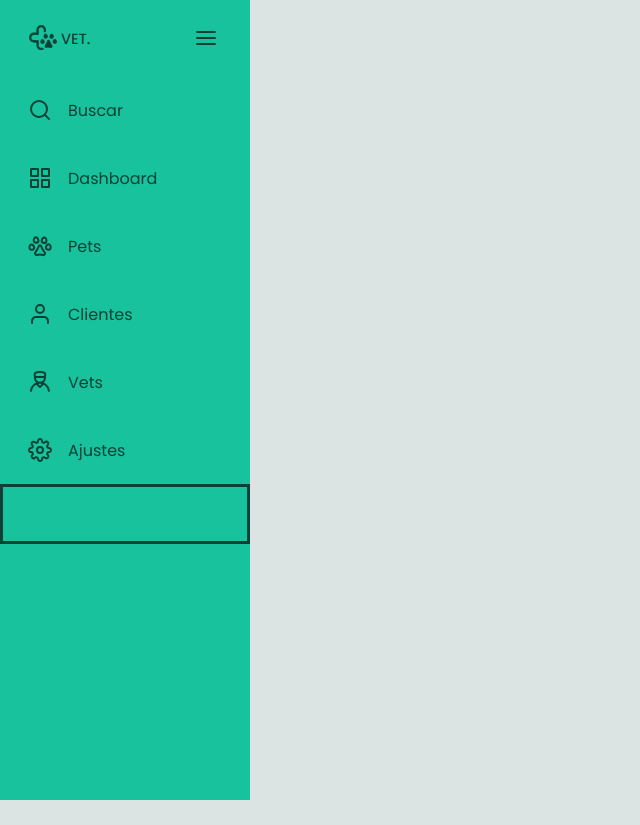
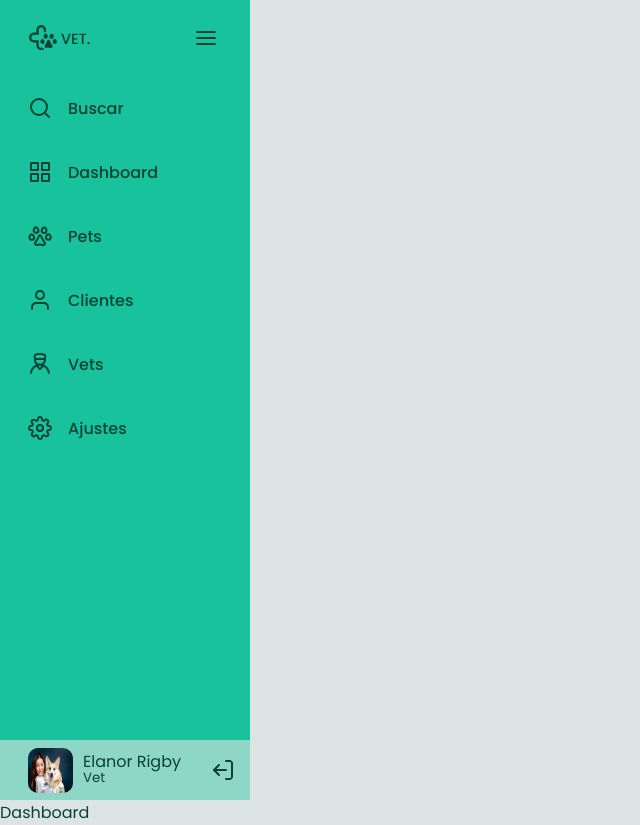
Before and after one commit to joaopfrancaf/sidebar, a Next.js app: page / in a window 1280 px wide. Shown: the whole page, without its empty margins (0-640 px from the left). Before the commit the page ends 800 px from the top, so only its background shows below. Built offline with nearby package versions, Linux system fonts and the light colour scheme.

Commit message:
part done

```diff
--- a/src/components/sidebar.tsx
+++ b/src/components/sidebar.tsx
@@ -3,6 +3,8 @@ import { DivLogoStyled, DivNavtyled, DivSideBarContainerStyled, DivFooter } from
 
 import Logo from '../assets/logo.svg'
 import Menu from '../assets/menu.svg'
+import FotoAvatar from '../assets/photo.jpg'
+import LogOut from '../assets/log-out.svg'
 
 import Lupa from '../assets/search.svg'
 import Grid from '../assets/grid.svg'
@@ -27,7 +29,14 @@ export default function Sidebar() {
         <DivNavtyled><Image src={Settings} alt={""} width={24}/>Ajustes</DivNavtyled>
 
 
-        <DivFooter/>
+        <DivFooter>
+          <Image src={FotoAvatar} alt={""} width={45} height={45}/>
+          <div>
+            <span>Elanor Rigby</span>
+            <p>Vet</p>
+          </div>
+            <Image src={LogOut} alt={""} width={24}/>
+        </DivFooter>
       </DivSideBarContainerStyled>
     )
   }
--- a/src/pages/index.tsx
+++ b/src/pages/index.tsx
@@ -2,6 +2,9 @@ import Sidebar from "../components/sidebar";
 
 export default function Home() {
   return (
+    <>
     <Sidebar/>
+    Dashboard
+    </>
   )
 }
--- a/src/styles/components/sidebar.ts
+++ b/src/styles/components/sidebar.ts
@@ -4,6 +4,10 @@ export const DivSideBarContainerStyled = styled('div', {
     height: '100vh',
     width: '15.625rem',
     backgroundColor: '$green',
+
+    display: 'flex',
+    flexDirection: 'column',
+
 })
 
 export const DivLogoStyled = styled('div', {
@@ -18,7 +22,7 @@ export const DivLogoStyled = styled('div', {
 })
 
 export const DivNavtyled = styled('div', {
-    height: '4.25rem',
+    height: '4rem',
 
     display: 'flex',
     flexDirection: 'row',
@@ -26,15 +30,41 @@ export const DivNavtyled = styled('div', {
 
     padding: '0 2rem 0 1.75rem',
 
+    fontWeight: '500',
+
     img: {
-        marginRight: '1rem'
+        marginRight: '1rem',
+    },
+
+    '&:hover': {
+        backgroundColor: '$lightgreen',
+        borderRadius: '1rem',
     }
 })
 
 export const DivFooter = styled('div', {
-    border: 'solid',
+    backgroundColor: '$lightgreen',
 
     height: '3.75rem',
+    marginTop: 'auto', //faz ficar em baixo
+
+    display: 'flex',
+    alignItems: 'center',
+    paddingLeft: '1.75rem',
+
+    img: {
+        borderRadius: 10,
+    },
+
+    div: {
+        lineHeight: '1rem',
+        marginLeft: 10,
+        marginRight: '1.85rem',
+
+        p: {
+            fontSize: 'smaller'
+        }
+    },
 
 
 })
```
